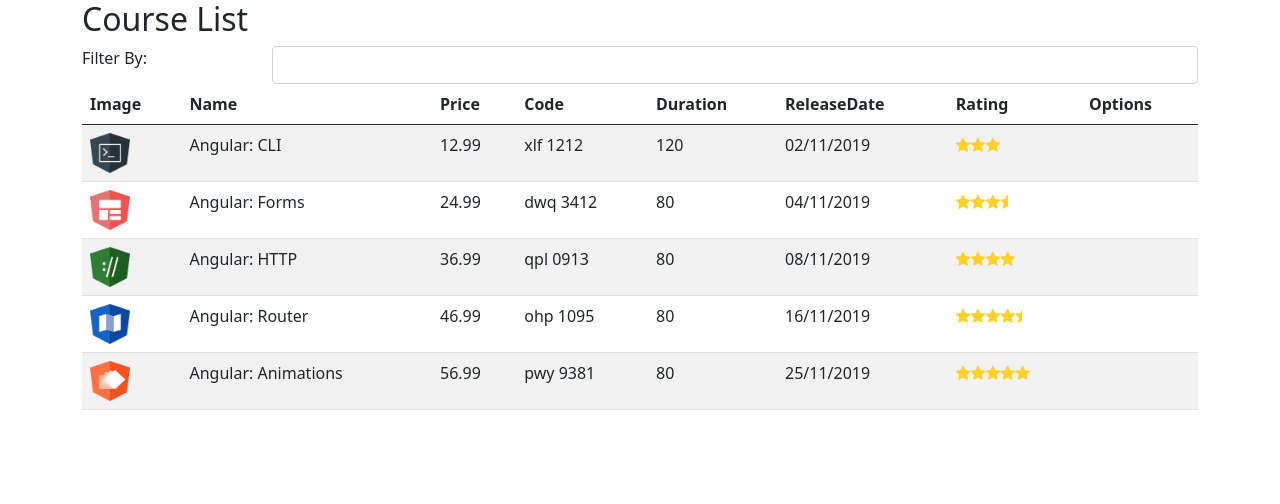
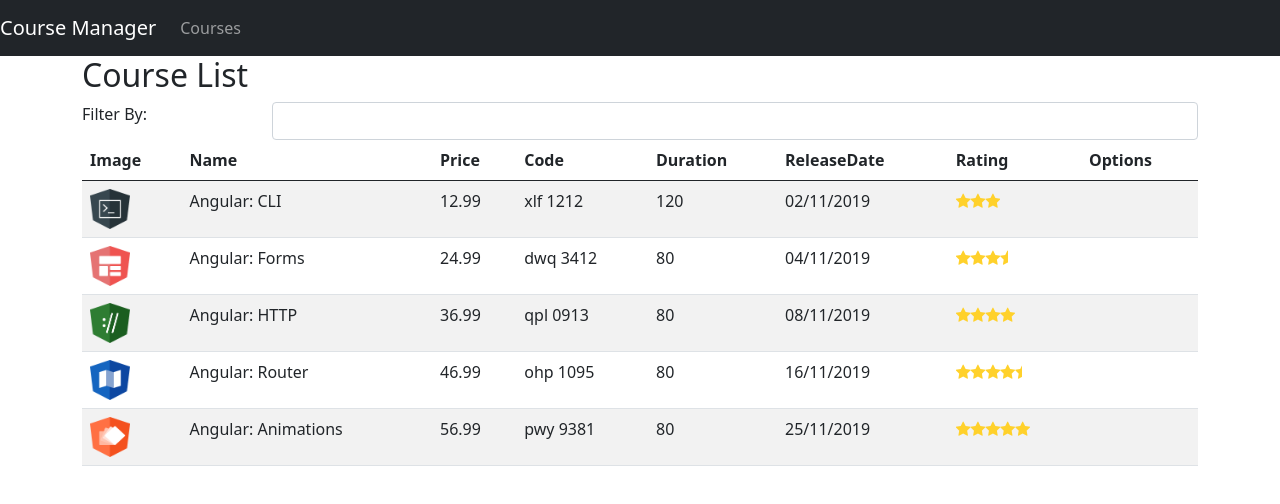
Before and after one commit to flavioportugal20/angular-app-dio, an Angular app: page /courses in a window 1280 px wide. Shown: the top 504 px of the page. Built offline with nearby package versions, Linux system fonts and the light colour scheme.

Commit message:
Criacao de rotas

```diff
--- /dev/null
+++ b/src/app/404/error-404.component.html
@@ -0,0 +1 @@
+<h2>Erro 404</h2>
--- a/src/app/app.component.html
+++ b/src/app/app.component.html
@@ -1,3 +1,4 @@
-<div class="container">
-  <app-course-list></app-course-list>
+<app-nav-bar></app-nav-bar>
+<div class="container nt-4">
+  <router-outlet></router-outlet>
 </div>
--- a/src/app/courses/course-list.component.ts
+++ b/src/app/courses/course-list.component.ts
@@ -3,7 +3,6 @@
 import { CourseService } from "./course.service";
 
 @Component({
-    selector: 'app-course-list',
     templateUrl: 'course-list.component.html'
 })
 
--- /dev/null
+++ b/src/app/nav-bar/nav-bar.component.html
@@ -0,0 +1,16 @@
+<nav class="navbar navbar-expand-lg navbar-dark bg-dark">
+    <a href="#" class="navbar-brand">Course Manager</a>
+
+    <button class="navbar-toggler" type="button" data-toggle="collapse" data-target="#navbarSupportedContent"
+        aria-controls="navbarSupportedContent" aria-expanded="false" aria-label="Toggle navigation">
+        <span class="navbar-toggler-icon"></span>
+    </button>
+
+    <div class="collapse navbar-collapse" id="navbarSupportedContent">
+        <ul class="navbar-nav mr-auto">
+            <li class="nav-item">
+                <a  href="#" class="nav-link">Courses</a>
+            </li>
+        </ul>
+    </div>
+</nav>
```
Also changed, not shown: src/app/404/error-404.component.ts (added, +9 -0 lines), src/app/app.module.ts (+18 -2 lines), src/app/nav-bar/nav-bar.component.ts (added, +10 -0 lines).
